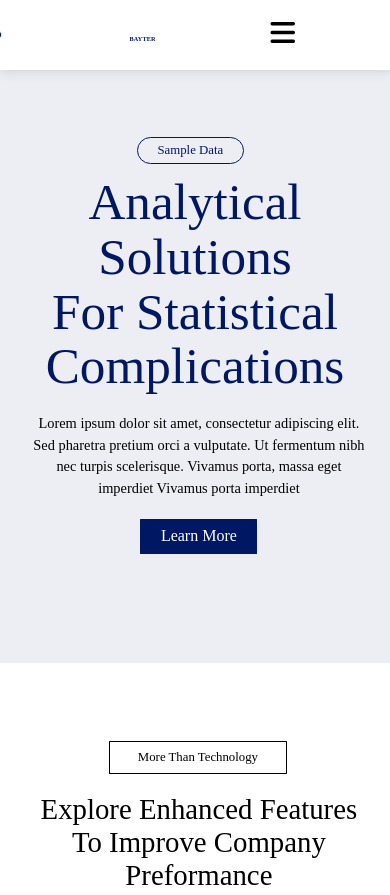
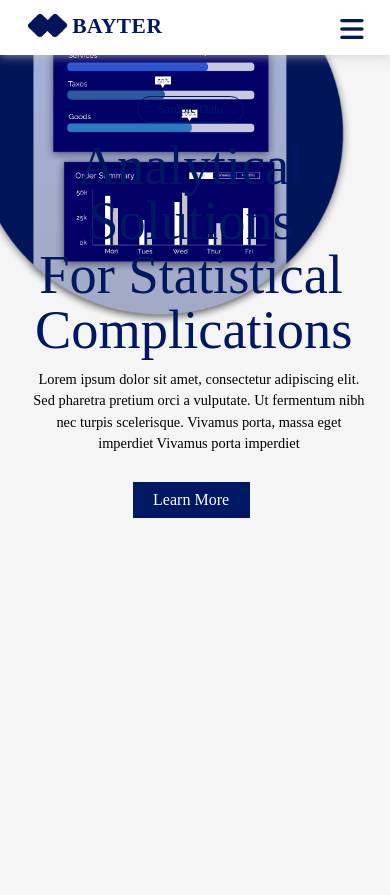
Before and after one commit to Blues2525/Bayters, a plain HTML site: page index.html in a window 390 px wide. Shown: the top 895 px of the page. Drawn offline with Linux system fonts and the light colour scheme; a web font is replaced by a local one.

Commit message:
Chnaged Mainpage to Index

```diff
--- a/dms.scss
+++ b/dms.scss
@@ -356,6 +356,9 @@ body{
     bottom: 55vw;
     position: relative;
 }
+.DataManageInfo .info-five{
+    background-color: green;
+}
 .trynow2{
     height: 40vh;
     width: 100%;
@@ -430,6 +433,7 @@ body{
     width: 100%;
     background-color: #000d39;
     margin-top: 0vw;
+    border: green 1vw solid;
     margin-bottom: -80vw !important;
 }
 .ending .desc{
--- a/Mainpage.html
+++ b/index.html
@@ -6,6 +6,8 @@
     <link rel="preconnect" href="https://fonts.googleapis.com">
     <link rel="preconnect" href="https://fonts.gstatic.com" crossorigin>
     <link href="https://fonts.googleapis.com/css2?family=Noto+Sans:wght@100;200;300;400;500;600;700;800&display=swap" rel="stylesheet">
+    <title> Bayter Global </title>
+    <link rel="icon" href="favicon.png">
 </head>
 <body>
     <div class="navbar" id="nav-bar">
@@ -35,7 +37,7 @@
             <div class="hoverline" id="hl-4"></div>
         </div>
         <div><button class="GetDemo"><a href="cont.html" class="gda">Start Demo</a></button></div>
-        <button onclick="inss()" class="bars"><i class="fa-solid fa-bars" id="bars"></i></button>
+        <button onclick="" class="bars"><i class="fa-solid fa-bars" id="bars"></i></button>
     </div>
 
     <div class="hoverpages">
@@ -375,8 +377,8 @@
 
         <button class="Lmb"> Learn More </button>
         <button class="Gtd"> Request Demo </button>
-        <div class="linetwotwo" id="two"></div> -->
-    </div>
+        <div class="linetwotwo" id="two"></div>
+    </div> -->
 
     <script>
         history.scrollRestoration = 'automatic';
--- a/style.scss
+++ b/style.scss
@@ -168,7 +168,7 @@
         height: 0vw;
     }
     to{
-        height: 18vw;
+        height: 14vw;
         box-shadow: 0px 1px 10px #c3c3c3bb;
     }
 }
@@ -187,6 +187,7 @@ body{
     margin:0 0;
     height: 500vh;
     overflow-x: hidden;
+    background-color: whitesmoke;
     scroll-behavior: smooth;
     overscroll-behavior: contain;
 }
@@ -1340,6 +1341,7 @@ a.company:hover, a.products:hover, a.resources:hover, a.contact:hover{
     html, body{
         overflow-x: hidden;
         overflow-y: scroll;
+        height: fit-content;
     }
     .navbar{
         animation: openheightss 2s forwards;
@@ -1347,48 +1349,98 @@ a.company:hover, a.products:hover, a.resources:hover, a.contact:hover{
     .company, .products, .resources, .contact, .GetDemo{
         display: none;
     }
-    .logo{
-        width: 10.8vw !important;
-        height: 6.5vw !important;
-        margin-left: -16.5vw !important;
-        margin-top: 5.7vw  !important;
-    }
-    .navbar div .name{
-        font-size: 6vw !important;
-        font-weight: 500 !important;
-        left: 20vw !important;
-        bottom: -3.2vw  !important;
-    }
+     .logo{
+        width: 10.05vw !important;
+        height: 6.05vw !important;
+        margin-top: 3.5vw !important;
+        margin-left: -15vw;
+        margin-right: 0vw;
+    }
+
+    .navbar .name .Bayter{
+        font-size: 5.5vw !important;
+        font-weight: 700 !important;
+        left: 23.5vw !important;
+        bottom: -1.5vw  !important;
+    }
+
     .bars{
         display: block;
         background-color: transparent;
-        color: black;
-        transform: scale(2.1);
+        color: $colortheme;
+        transform: scale(2.0);
         position:relative;
-        top: 6.5vw;
-        left: 24.5vw;
+        top: 5.5vw;
+        left: 65vw;
         opacity: 0%;
         border:none;
         animation: openopacity 2s forwards;
         animation-delay: 1.5s;
-    }
+        cursor: pointer;
+    }
+    .welcome .dashboard-image {
+        transform: scale(275%) !important;
+        position: relative;
+        top: 19s0vw;
+        left: -58.5vw !important;
+    }
+    .welcome .dashboard-image .fifty, .welcome .dashboard-image .seventy, .welcome .dashboard-image .ninety, .welcome .dashboard-image .cb, .welcome .dashboard-image .cb2, .welcome .dashboard-image .shipped, .welcome .dashboard-image .clients {
+        opacity: 0% !important;
+    }
+    .welcome .sample-data{
+        font-size:80%;
+        width: 25vw;
+        border-radius: 5vw;
+        padding-top: 1.3vw;
+        padding-bottom: 1.3vw;
+        left: 35vw;
+        top: -49vw !important;
+        text-align: center;
+    }
+    .welcome .header{
+        font-size: 340%;
+        line-height: 14vw;
+        position:relative;
+        text-align: center;
+        left: 9vw !important;
+        top: -45vw !important;
+        width: 80vw;
+    }
+    .welcome .description{
+        font-size: 90%;
+        top: -42vw !important;
+        width: 88%;
+        left: 7vw !important;
+        text-align: center;
+        line-height: 5.5vw;
+    }
+    .welcome .Learnmore{
+        font-size: 100%;
+        position: relative;
+        padding: 2vw 5vw 2vw 5vw;
+        left:34vw !important;
+        top:-35vw !important;
+    }
+    .features{
+        opacity: 0%;
+    }
+    /*
     .smallnav{
-        background-color: white;
-        width: 0%;
-        height: 0%;
-        z-index: 00 !important;
-        position:relative !important;
-        bottom: 0;
-        opacity: 0%;
-        display:none !important;
-
+        height: 200vw;
+        width: 200vw;
+        position: relative;
+        top: 0vw;
+        background-color: green;
     }
     .smallnav.viewing{
+        width: 100%;
+        height: 100%;
+        opacity: 100%;
         z-index: 900 !important;
         position: fixed !important;
         display: block !important;
-        animation: openss 0.5s forwards;
-    }
+    }
+     /*
     .smallnav .x-button{
         transform: scale(2.5);
         background-color: transparent;
@@ -1774,7 +1826,7 @@ a.company:hover, a.products:hover, a.resources:hover, a.contact:hover{
     .ending-nav-info .navinfosone div{
         bottom: 400vw !important;
         margin-bottom: 4vw;
-    }
+    } */
 
 }
 
```
Also changed, not shown: dms.css, favicon.png (added), style.css, 2 other files.
